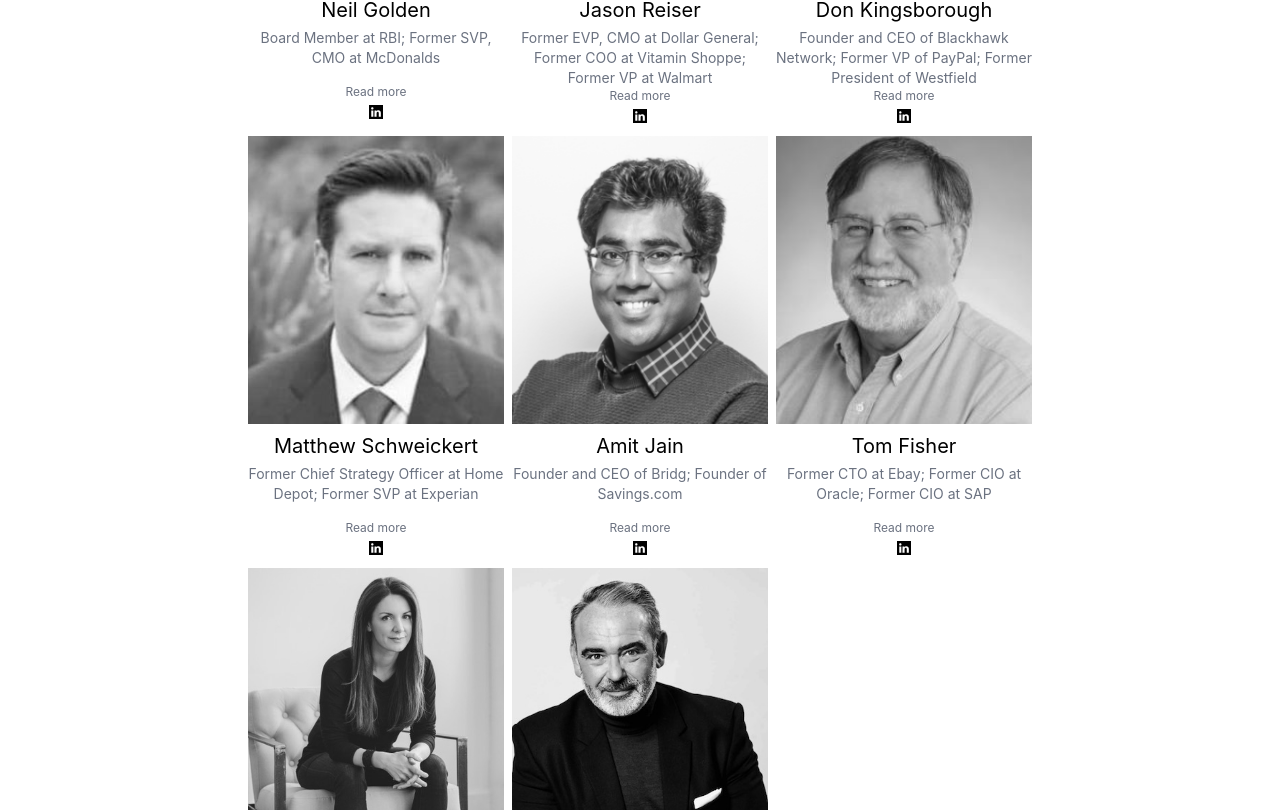
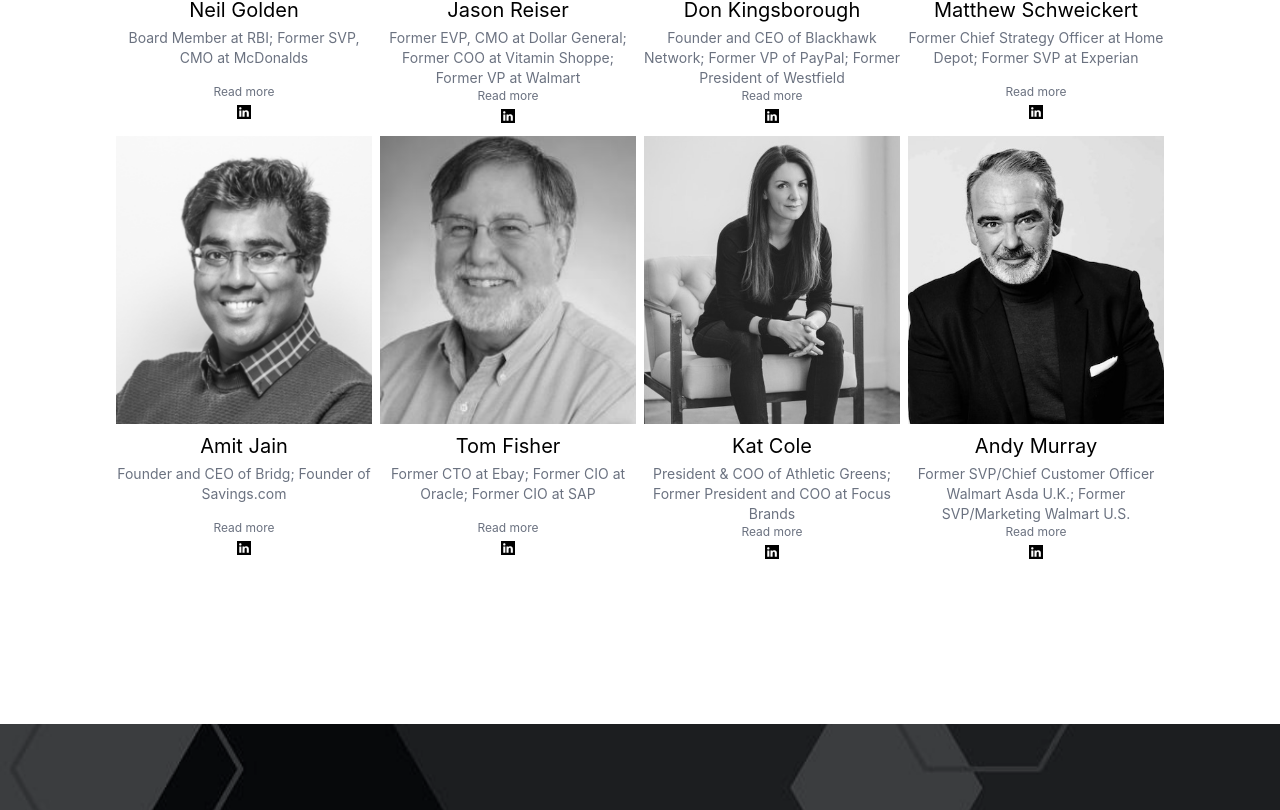
Before and after one commit to m-s-morgan/composite-ventures, a Next.js app: page / in a window 1280 px wide. Shown: the part 5890-6700 px from the top of the page. Built offline with nearby package versions, Linux system fonts and the light colour scheme.

Commit message:
fixing grid for team

```diff
--- a/pages/index.tsx
+++ b/pages/index.tsx
@@ -356,11 +356,11 @@
               </div>
               <h2 className="text-2xl sm:text-3xl md:text-4xl lg:text-5xl mt-16 mb-3">Strategic Advisors</h2>
               <h3 className="text-gray-500 text-lg sm:text-xl md:text-2xl lg:text-3xl mb-9">Recognized Leaders in the Field</h3>
-              <div className="grid md:grid-cols-2 lg:grid-cols-3 gap-2 px-5">
+              <div className="grid md:grid-cols-2 lg:grid-cols-4 gap-2 px-5">
                 {
                   team.advisors.map((a, i) => {
                     return (
-                      <div key={`advisor-${i}`} className={`${styles.advisor} ${styles.clickable} mb-5 md:mb-0 w-64 max-w-100${i === team.advisors.length - 1 ? ' lg:col-start-2' : ''}`} onClick={() => onAdvisor(i, team.advisors)}>
+                      <div key={`advisor-${i}`} className={`${styles.advisor} ${styles.clickable} mb-5 md:mb-0 w-64 max-w-100`} onClick={() => onAdvisor(i, team.advisors)}>
                         <div className={`${styles.advisorPic} h-72 w-full bg-cover transition-all duration-500`} style={{ backgroundImage: `url(${a.pic})` }}></div>
                         <h4 className="text-lg sm:text-xl mt-2">{a.name}</h4>
                         <h5 className="mt-1 text-sm text-gray-500 min-h-4">{a.title}</h5>
```
